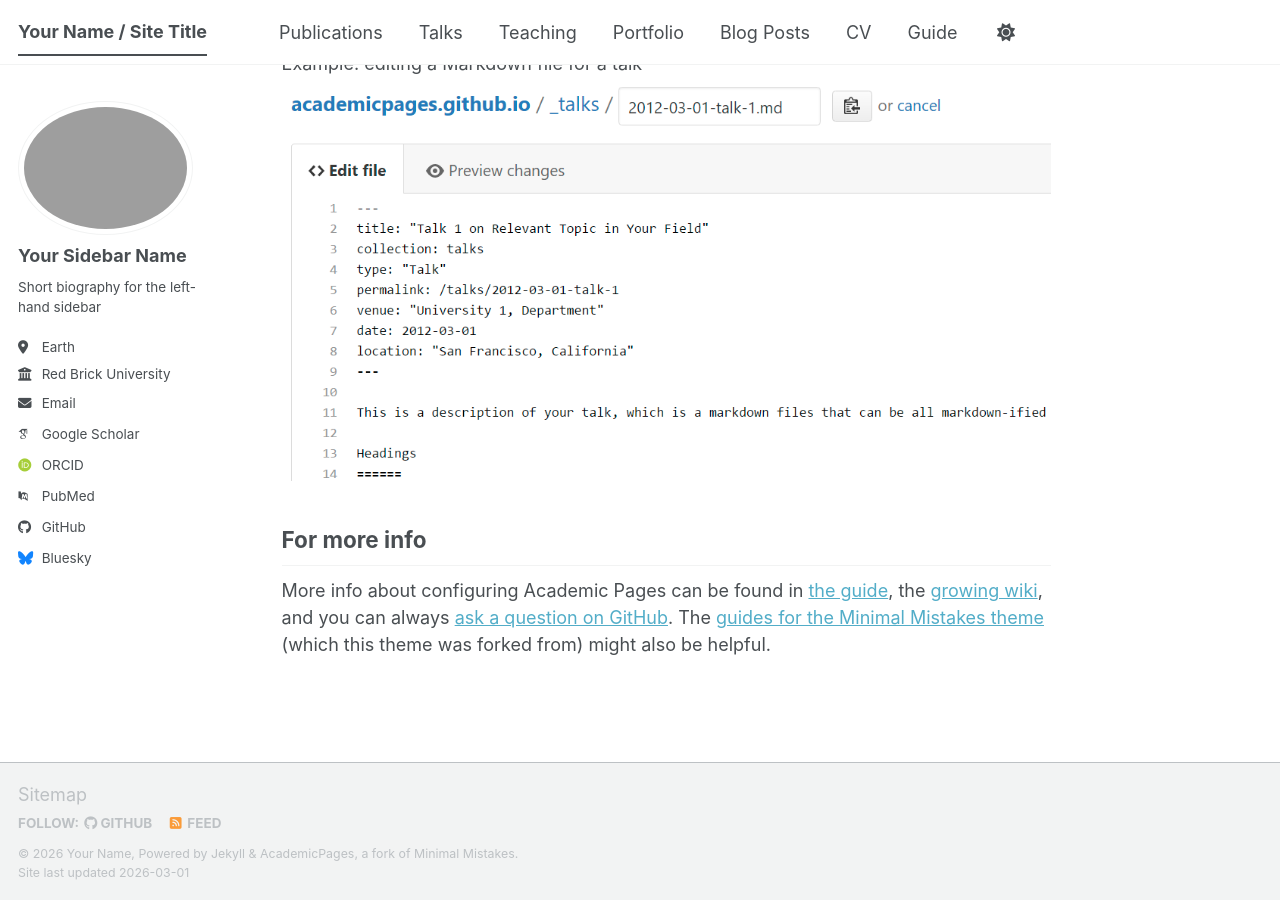
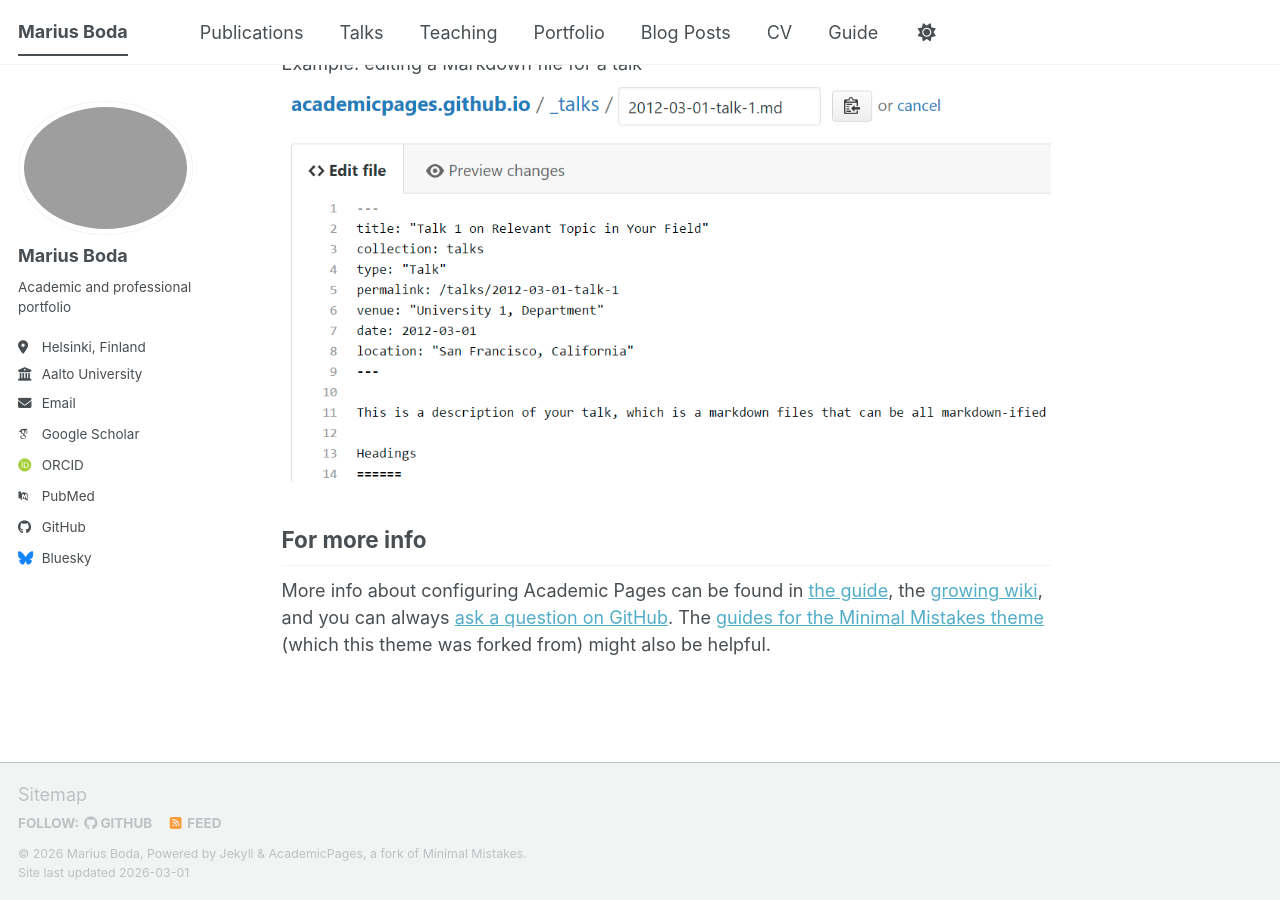
Before and after one commit to MariusBoda/MariusBoda.github.io, a Jekyll site: the page built from _pages/about.md, in a window 1280 px wide and 900 px high, scrolled down 2720 px. Built offline with Jekyll 4.4.1, drawn with Linux system fonts in a browser that asks for light colours; some web fonts are replaced; a script bundle is joined from its source files by our own code; library files that are not in the unit come from our copies.

Commit message:
Update _config.yml

```diff
--- a/_config.yml
+++ b/_config.yml
@@ -9,11 +9,11 @@
 # Basic Site Settings
 locale                   : "en-US"
 site_theme               : "default" # The available themes options are "default", "air", "sunrise", "mint", "dirt" and "contrast"
-title                    : "Your Name / Site Title"
+title                    : "Marius Boda"
 title_separator          : "-"
-name                     : &name "Your Name"
-description              : &description "Your Name's academic portfolio"   # Update this with a general description of your site, this is the default if not overridden by a page
-url                      : https://academicpages.github.io # The base hostname & protocol for your site e.g. "https://[your GitHub username].github.io",
+name                     : &name "Marius Boda"
+description              : &description "Marius Boda academic portfolio"   # Update this with a general description of your site, this is the default if not overridden by a page
+url                      : https://mariusboda.github.io # The base hostname & protocol for your site e.g. "https://[your GitHub username].github.io",
                                                            # or if you already have some other page hosted on Github then use "https://[your GitHub username].github.io/[Your Repo Name]"
 baseurl                  : "" # the subpath of your site, e.g. "/blog"
 repository               : "academicpages/academicpages.github.io"
@@ -24,24 +24,24 @@ repository               : "academicpages/academicpages.github.io"
 author:
   # Biographic information
   avatar           : "profile.png"
-  name             : "Your Sidebar Name"
+  name             : "Marius Boda"
   pronouns         : # example: "she/her"
-  bio              : "Short biography for the left-hand sidebar"
-  location         : "Earth"
-  employer         : "Red Brick University"
+  bio              : "Academic and professional portfolio"
+  location         : "Helsinki, Finland"
+  employer         : "Aalto University"
   uri              : # URL
-  email            : "none@example.org"
+  email            : "marius.boda@aalto.fi"
 
   # Academic websites
   academia         : # URL
   arxiv            : # URL - Update with the correct link to your profile
-  googlescholar    : "https://scholar.google.com/citations?user=PS_CX0AAAAAJ"
+  googlescholar    : "https://scholar.google.com/citations?user=HQYHH9QAAAAJ&hl=en"
   inspire-hep      : # URL
   impactstory      : # URL
-  orcid            : "https://orcid.org/yourorcidurl"
+  orcid            : "https://orcid.org/0009-0006-5152-1916"
   semantic         : # URL
   ssrn             : # URL
-  pubmed           : "https://www.ncbi.nlm.nih.gov/pubmed/?term=john+snow"
+  pubmed           : ""
   researchgate     : # URL
   scopus           : # URL
   zotero           : # URL
@@ -51,13 +51,13 @@ author:
   bitbucket        : # Username - Update with your username on the site
   codepen          : # Username
   dribbble         : # Username
-  github           : "academicpages"
+  github           : "MariusBoda"
   kaggle           : # Username
   stackoverflow    : # User number or user number and name (i.e., use "1" or "1/jeff-atwood")
 
   # Social media
   artstation       : # Username
-  bluesky          : "bsky.app" # Replace this with you Bluesky username
+  bluesky          : "" # Replace this with you Bluesky username
   facebook         : # Username
   flickr           : # Username
   foursquare       : # Username
```
